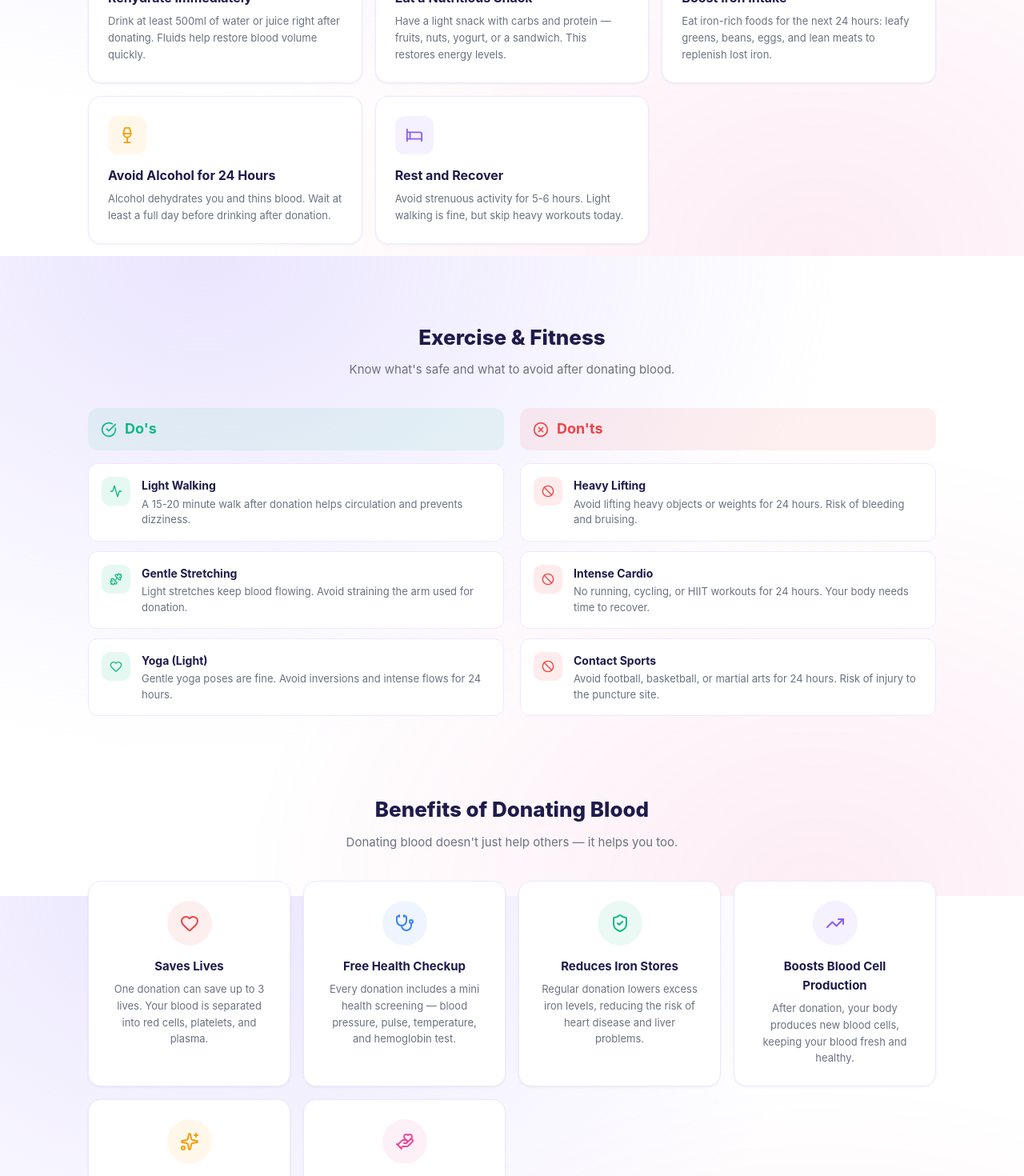
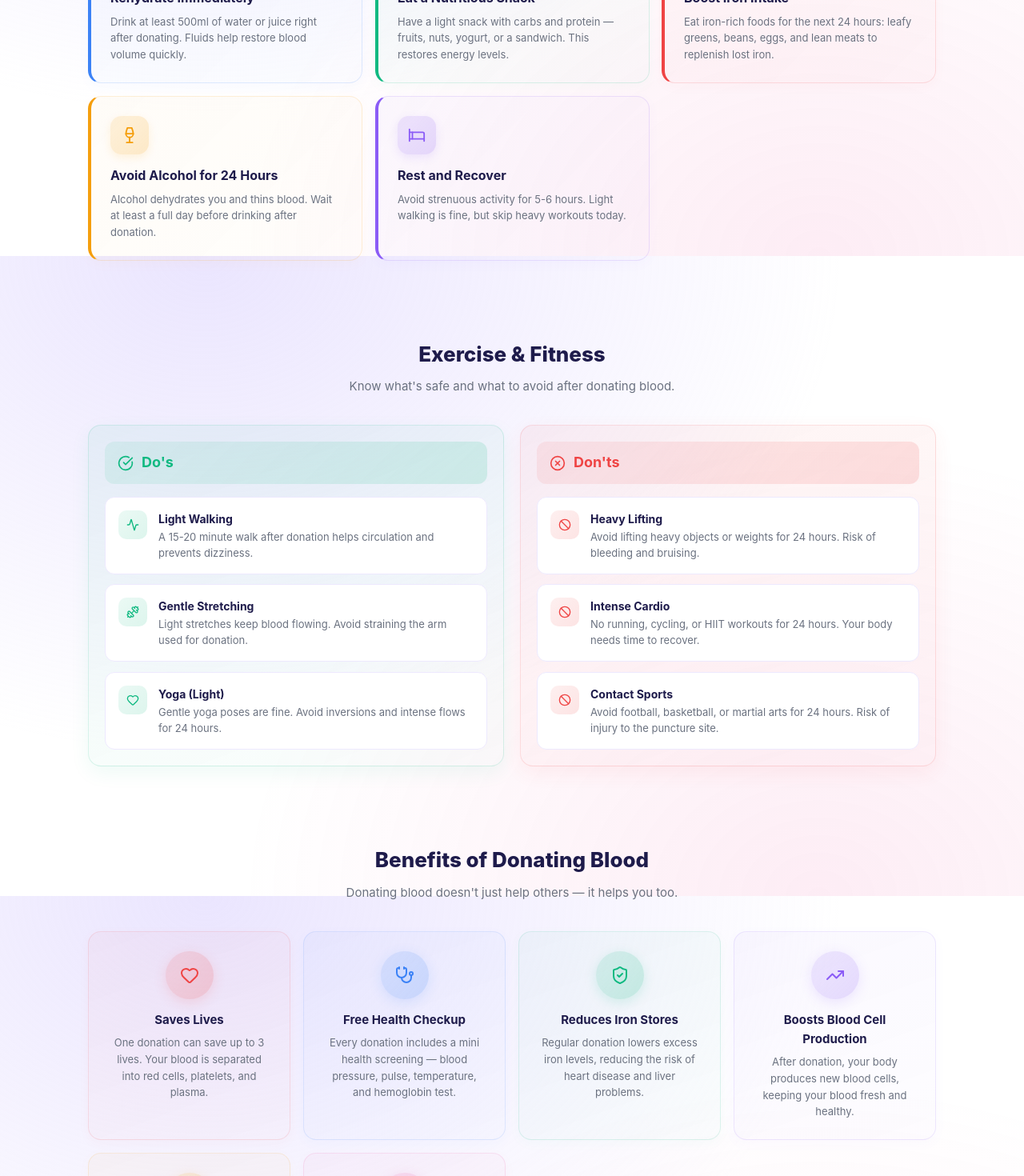
Before and after one commit to eshtiak23/Blood-Drop, a React (Vite) app in the folder client/: page /health-hub in a window 1280 px wide. Shown: the part 1280-2750 px from the top of the page at 80% size. Built offline with nearby package versions, Linux system fonts and the light colour scheme; no server answers.

Commit message:
Add Health Hub link to Navbar and update icon mapping

```diff
--- a/client/src/components/layout/Navbar.jsx
+++ b/client/src/components/layout/Navbar.jsx
@@ -22,7 +22,7 @@ import { Link, useNavigate, useLocation } from "react-router-dom";
 import { useAuth } from "../../context/AuthContext";
 import { useTheme } from "../../context/ThemeContext";
 import { useChat } from "../../context/ChatContext";
-import { X, Bell, Moon, Sun, ChevronDown, LayoutDashboard, Settings, LogOut, Bookmark, LogIn, UserPlus, MessageCircle, Home, Users, AlertCircle, Droplets } from "lucide-react";
+import { X, Bell, Moon, Sun, ChevronDown, LayoutDashboard, Settings, LogOut, Bookmark, LogIn, UserPlus, MessageCircle, Home, Users, AlertCircle, Droplets, Stethoscope } from "lucide-react";
 import api from "../../services/api";
 import * as friendService from "../../services/friendService";
 import toast from "react-hot-toast";
@@ -120,6 +120,7 @@ export default function Navbar() {
     ["/requests", "Requests"],
     ["/connect", "Connect"],
     ["/leaderboard", "Leaderboard"],
+    ["/health-hub", "Health Hub"],
   ];
 
   return (
@@ -269,7 +270,7 @@ export default function Navbar() {
             {/* Navigation links */}
             {navLinks.map(([path, label]) => {
               const active = isActive(path);
-              const iconMap = { "/": Home, "/donors": Users, "/requests": AlertCircle, "/connect": UserPlus };
+              const iconMap = { "/": Home, "/donors": Users, "/requests": AlertCircle, "/connect": UserPlus, "/leaderboard": Users, "/health-hub": Stethoscope };
               const Icon = iconMap[path] || Droplets;
               return (
                 <Link
--- a/client/src/pages/health/HealthHubPage.jsx
+++ b/client/src/pages/health/HealthHubPage.jsx
@@ -194,20 +194,25 @@ function TipCard({ icon: Icon, title, desc, color, delay = 0 }) {
       onMouseLeave={() => setHovered(false)}
       style={{
         padding: 24,
-        borderRadius: "var(--radius-lg)",
-        background: "var(--bg-card)",
-        border: "1px solid var(--border-light)",
-        boxShadow: hovered ? "0 12px 30px rgba(0,0,0,0.08)" : "var(--shadow)",
-        transform: hovered ? "translateY(-4px)" : "translateY(0)",
-        transition: "all 0.3s ease",
-        animationDelay: `${delay}s`,
+        borderRadius: 16,
+        background: `linear-gradient(135deg, ${color}08 0%, ${color}04 100%)`,
+        border: `1px solid ${color}25`,
+        borderLeft: `4px solid ${color}`,
+        boxShadow: hovered ? `0 16px 40px ${color}20, 0 4px 12px ${color}10` : `0 4px 16px ${color}08`,
+        transform: hovered ? "translateY(-6px) rotate(-1deg)" : "translateY(0) rotate(0deg)",
+        transition: "all 0.4s cubic-bezier(0.175, 0.885, 0.32, 1.275)",
+        animation: `tipSlideUp 0.5s cubic-bezier(0.16,1,0.3,1) ${delay}s both`,
       }}
     >
       <div style={{
-        width: 48, height: 48, borderRadius: 12,
-        background: `${color}15`, color,
+        width: 48, height: 48, borderRadius: 14,
+        background: `linear-gradient(135deg, ${color}20, ${color}35)`,
+        color,
         display: "flex", alignItems: "center", justifyContent: "center",
         marginBottom: 14,
+        transform: hovered ? "scale(1.15) rotate(10deg)" : "scale(1) rotate(0deg)",
+        transition: "transform 0.4s cubic-bezier(0.175, 0.885, 0.32, 1.275)",
+        boxShadow: `0 4px 12px ${color}20`,
       }}>
         <Icon size={22} />
       </div>
@@ -219,12 +224,20 @@ function TipCard({ icon: Icon, title, desc, color, delay = 0 }) {
 
 function ExerciseCard({ items, type }) {
   const isDo = type === "do";
+  const mainColor = isDo ? "#10B981" : "#EF4444";
   return (
-    <div style={{ flex: 1, minWidth: 280 }}>
+    <div style={{
+      flex: 1, minWidth: 280,
+      borderRadius: 16,
+      background: `linear-gradient(160deg, ${mainColor}10, ${mainColor}05)`,
+      border: `1px solid ${mainColor}25`,
+      padding: 20,
+      boxShadow: `0 8px 24px ${mainColor}12`,
+    }}>
       <div style={{
         display: "flex", alignItems: "center", gap: 10, marginBottom: 16,
-        padding: "12px 16px", borderRadius: "var(--radius)",
-        background: isDo ? "rgba(16,185,129,0.08)" : "rgba(239,68,68,0.08)",
+        padding: "12px 16px", borderRadius: 12,
+        background: `linear-gradient(135deg, ${mainColor}15, ${mainColor}25)`,
       }}>
         {isDo ? <CheckCircle size={20} color="#10B981" /> : <XCircle size={20} color="#EF4444" />}
         <h3 style={{ fontSize: 18, fontWeight: 700, color: isDo ? "#10B981" : "#EF4444" }}>
@@ -233,25 +246,46 @@ function ExerciseCard({ items, type }) {
       </div>
       <div style={{ display: "flex", flexDirection: "column", gap: 12 }}>
         {items.map((item, i) => (
-          <div key={i} style={{
+          <ExerciseItem key={i} item={item} isDo={isDo} index={i} />
+        ))}
+      </div>
+    </div>
+  );
+}
+
+function ExerciseItem({ item, isDo, index }) {
+  const [hovered, setHovered] = useState(false);
+  const mainColor = isDo ? "#10B981" : "#EF4444";
+  return (
+    <div
+      onMouseEnter={() => setHovered(true)}
+      onMouseLeave={() => setHovered(false)}
+      style={{
         display: "flex", gap: 14, alignItems: "start",
-            padding: 16, borderRadius: "var(--radius)",
-            background: "var(--bg-card)", border: "1px solid var(--border-light)",
-          }}>
+        padding: 16, borderRadius: 12,
+        background: "var(--bg-card)",
+        border: `1px solid ${hovered ? mainColor + "40" : "var(--border-light)"}`,
+        transform: hovered
+          ? (isDo ? "translateX(4px)" : "translateX(-4px) rotate(-0.5deg)")
+          : "translateX(0) rotate(0)",
+        transition: "all 0.3s cubic-bezier(0.175, 0.885, 0.32, 1.275)",
+        boxShadow: hovered ? `0 6px 20px ${mainColor}15` : "none",
+        animation: `tipSlideUp 0.4s cubic-bezier(0.16,1,0.3,1) ${index * 0.1}s both`,
+      }}
+    >
       <div style={{
         width: 36, height: 36, borderRadius: 10,
-              background: isDo ? "rgba(16,185,129,0.1)" : "rgba(239,68,68,0.1)",
-              color: isDo ? "#10B981" : "#EF4444",
+        background: `linear-gradient(135deg, ${mainColor}15, ${mainColor}25)`,
+        color: mainColor,
         display: "flex", alignItems: "center", justifyContent: "center", flexShrink: 0,
+        transform: hovered ? "scale(1.2) rotate(15deg)" : "scale(1)",
+        transition: "transform 0.3s cubic-bezier(0.175, 0.885, 0.32, 1.275)",
       }}>
         <item.icon size={16} />
       </div>
       <div>
         <div style={{ fontSize: 14, fontWeight: 700, color: "var(--text)" }}>{item.title}</div>
         <div style={{ fontSize: 13, color: "var(--text-secondary)", marginTop: 2, lineHeight: 1.5 }}>{item.desc}</div>
-            </div>
-          </div>
-        ))}
       </div>
     </div>
   );
@@ -264,18 +298,24 @@ function BenefitCard({ icon: Icon, title, desc, color, delay = 0 }) {
       onMouseEnter={() => setHovered(true)}
       onMouseLeave={() => setHovered(false)}
       style={{
-        padding: 24, borderRadius: "var(--radius-lg)", textAlign: "center",
-        background: "var(--bg-card)", border: "1px solid var(--border-light)",
-        boxShadow: hovered ? "0 12px 30px rgba(0,0,0,0.08)" : "var(--shadow)",
-        transform: hovered ? "translateY(-4px)" : "translateY(0)",
-        transition: "all 0.3s ease",
+        padding: 24, borderRadius: 16, textAlign: "center",
+        background: `linear-gradient(160deg, ${color}0A, ${color}04)`,
+        border: `1px solid ${color}20`,
+        boxShadow: hovered ? `0 20px 40px ${color}20, 0 0 0 1px ${color}15` : `0 4px 16px ${color}08`,
+        transform: hovered ? "translateY(-8px) scale(1.02)" : "translateY(0) scale(1)",
+        transition: "all 0.4s cubic-bezier(0.175, 0.885, 0.32, 1.275)",
+        animation: `tipSlideUp 0.5s cubic-bezier(0.16,1,0.3,1) ${delay}s both`,
       }}
     >
       <div style={{
-        width: 56, height: 56, borderRadius: "50%",
-        background: `${color}15`, color,
+        width: 60, height: 60, borderRadius: "50%",
+        background: `linear-gradient(135deg, ${color}20, ${color}35)`,
+        color,
         display: "flex", alignItems: "center", justifyContent: "center",
         margin: "0 auto 14px",
+        transform: hovered ? "scale(1.2) rotate(10deg)" : "scale(1)",
+        transition: "transform 0.4s cubic-bezier(0.175, 0.885, 0.32, 1.275)",
+        boxShadow: `0 4px 16px ${color}25`,
       }}>
         <Icon size={24} />
       </div>
@@ -286,16 +326,29 @@ function BenefitCard({ icon: Icon, title, desc, color, delay = 0 }) {
 }
 
 function SideEffectCard({ icon: Icon, title, severity, desc, color }) {
+  const [hovered, setHovered] = useState(false);
   return (
+    <div
+      onMouseEnter={() => setHovered(true)}
+      onMouseLeave={() => setHovered(false)}
+      style={{
+        display: "flex", gap: 14, alignItems: "start",
+        padding: 18, borderRadius: 14,
+        background: `linear-gradient(135deg, ${color}08, ${color}03)`,
+        border: `1px solid ${color}20`,
+        borderLeft: `3px solid ${color}`,
+        transform: hovered ? "translateX(4px)" : "translateX(0)",
+        boxShadow: hovered ? `0 8px 24px ${color}12` : `0 2px 8px ${color}06`,
+        transition: "all 0.3s cubic-bezier(0.175, 0.885, 0.32, 1.275)",
+      }}
+    >
       <div style={{
-      display: "flex", gap: 14, alignItems: "start",
-      padding: 18, borderRadius: "var(--radius)",
-      background: "var(--bg-card)", border: "1px solid var(--border-light)",
-    }}>
-      <div style={{
-        width: 40, height: 40, borderRadius: 10,
-        background: `${color}15`, color,
+        width: 40, height: 40, borderRadius: 12,
+        background: `linear-gradient(135deg, ${color}15, ${color}30)`,
+        color,
         display: "flex", alignItems: "center", justifyContent: "center", flexShrink: 0,
+        transform: hovered ? "scale(1.15) rotate(-10deg)" : "scale(1)",
+        transition: "transform 0.3s cubic-bezier(0.175, 0.885, 0.32, 1.275)",
       }}>
         <Icon size={18} />
       </div>
@@ -304,8 +357,9 @@ function SideEffectCard({ icon: Icon, title, severity, desc, color }) {
           <span style={{ fontSize: 14, fontWeight: 700, color: "var(--text)" }}>{title}</span>
           <span style={{
             fontSize: 10, fontWeight: 600, padding: "2px 8px", borderRadius: 6,
-            background: severity === "Common" ? "rgba(245,158,11,0.1)" : "rgba(16,185,129,0.1)",
+            background: severity === "Common" ? "rgba(245,158,11,0.12)" : "rgba(16,185,129,0.12)",
             color: severity === "Common" ? "#D97706" : "#10B981",
+            animation: severity === "Common" ? "pulse 2s ease-in-out infinite" : "none",
           }}>{severity}</span>
         </div>
         <p style={{ fontSize: 13, color: "var(--text-secondary)", lineHeight: 1.5 }}>{desc}</p>
@@ -315,17 +369,26 @@ function SideEffectCard({ icon: Icon, title, severity, desc, color }) {
 }
 
 function EligibilityItem({ rule, met, icon: Icon }) {
+  const [hovered, setHovered] = useState(false);
   return (
-    <div style={{
+    <div
+      onMouseEnter={() => setHovered(true)}
+      onMouseLeave={() => setHovered(false)}
+      style={{
         display: "flex", alignItems: "center", gap: 12,
-      padding: "14px 16px", borderRadius: "var(--radius-sm)",
-      background: "var(--bg-card)", border: "1px solid var(--border-light)",
-    }}>
+        padding: "14px 16px", borderRadius: 12,
+        background: hovered ? `${met ? "rgba(16,185,129,0.06)" : "rgba(239,68,68,0.06)"}` : "var(--bg-card)",
+        border: `1px solid ${hovered ? (met ? "rgba(16,185,129,0.25)" : "rgba(239,68,68,0.25)") : "var(--border-light)"}`,
+        transition: "all 0.3s ease",
+      }}
+    >
       <div style={{
         width: 32, height: 32, borderRadius: "50%",
-        background: met ? "rgba(16,185,129,0.1)" : "rgba(239,68,68,0.1)",
+        background: met ? "rgba(16,185,129,0.12)" : "rgba(239,68,68,0.12)",
         color: met ? "#10B981" : "#EF4444",
         display: "flex", alignItems: "center", justifyContent: "center", flexShrink: 0,
+        transform: hovered ? (met ? "scale(1.2) rotate(10deg)" : "scale(1.15) rotate(-10deg)") : "scale(1)",
+        transition: "transform 0.3s cubic-bezier(0.175, 0.885, 0.32, 1.275)",
       }}>
         {met ? <CheckCircle size={16} /> : <XCircle size={16} />}
       </div>
@@ -339,9 +402,11 @@ function MythFactCard({ myth, fact, index }) {
   const [open, setOpen] = useState(false);
   return (
     <div style={{
-      borderRadius: "var(--radius)", overflow: "hidden",
-      background: "var(--bg-card)", border: "1px solid var(--border-light)",
-      transition: "all 0.3s ease",
+      borderRadius: 14, overflow: "hidden",
+      background: open ? "linear-gradient(135deg, #10B98108, #10B98103)" : "var(--bg-card)",
+      border: `1px solid ${open ? "#10B98130" : "var(--border-light)"}`,
+      transition: "all 0.4s cubic-bezier(0.175, 0.885, 0.32, 1.275)",
+      boxShadow: open ? "0 8px 24px #10B98115" : "0 2px 8px rgba(0,0,0,0.04)",
     }}>
       <button
         onClick={() => setOpen(!open)}
@@ -353,10 +418,12 @@ function MythFactCard({ myth, fact, index }) {
       >
         <div style={{ display: "flex", alignItems: "center", gap: 12, flex: 1 }}>
           <div style={{
-            width: 28, height: 28, borderRadius: 8,
-            background: "rgba(239,68,68,0.1)", color: "#EF4444",
+            width: 32, height: 32, borderRadius: 10,
+            background: "linear-gradient(135deg, #EF444420, #EF444430)",
+            color: "#EF4444",
             display: "flex", alignItems: "center", justifyContent: "center",
-            fontSize: 12, fontWeight: 800, flexShrink: 0,
+            fontSize: 13, fontWeight: 800, flexShrink: 0,
+            boxShadow: "0 2px 8px #EF444415",
           }}>
             {index + 1}
           </div>
@@ -366,22 +433,24 @@ function MythFactCard({ myth, fact, index }) {
           </div>
         </div>
         <div style={{
-          width: 28, height: 28, borderRadius: "50%",
-          background: "var(--bg-secondary)",
+          width: 30, height: 30, borderRadius: "50%",
+          background: open ? "linear-gradient(135deg, #10B981, #059669)" : "var(--bg-secondary)",
+          color: open ? "#fff" : "var(--text-muted)",
           display: "flex", alignItems: "center", justifyContent: "center",
-          transition: "transform 0.3s ease",
-          transform: open ? "rotate(180deg)" : "rotate(0)",
+          transition: "all 0.4s cubic-bezier(0.175, 0.885, 0.32, 1.275)",
+          transform: open ? "rotate(180deg) scale(1.1)" : "rotate(0) scale(1)",
+          boxShadow: open ? "0 4px 12px #10B98130" : "none",
         }}>
-          <ChevronDown size={14} color="var(--text-muted)" />
+          <ChevronDown size={14} />
         </div>
       </button>
       {open && (
         <div style={{
-          padding: "0 20px 16px 60px",
-          animation: "fadeIn 0.3s ease",
+          padding: "0 20px 16px 64px",
+          animation: "factSlideDown 0.4s cubic-bezier(0.16,1,0.3,1)",
         }}>
           <div style={{ display: "flex", alignItems: "center", gap: 6, marginBottom: 6 }}>
-            <CheckCircle size={14} color="#10B981" />
+            <CheckCircle size={14} color="#10B981" style={{ animation: "factCheckBounce 0.5s ease 0.2s both" }} />
             <span style={{ fontSize: 11, fontWeight: 600, color: "#10B981", textTransform: "uppercase", letterSpacing: 0.5 }}>Fact</span>
           </div>
           <p style={{ fontSize: 14, color: "var(--text-secondary)", lineHeight: 1.6 }}>{fact}</p>
@@ -392,16 +461,30 @@ function MythFactCard({ myth, fact, index }) {
 }
 
 function EmergencyCard({ icon: Icon, title, action, color }) {
+  const [hovered, setHovered] = useState(false);
   return (
+    <div
+      onMouseEnter={() => setHovered(true)}
+      onMouseLeave={() => setHovered(false)}
+      style={{
+        padding: 22, borderRadius: 16,
+        background: `linear-gradient(145deg, ${color}0C, ${color}05)`,
+        border: `1px solid ${color}30`,
+        borderLeft: `4px solid ${color}`,
+        boxShadow: hovered ? `0 12px 30px ${color}20, 0 0 0 1px ${color}15` : `0 4px 12px ${color}08`,
+        transform: hovered ? "translateY(-4px) scale(1.01)" : "translateY(0) scale(1)",
+        transition: "all 0.4s cubic-bezier(0.175, 0.885, 0.32, 1.275)",
+      }}
+    >
+      <div style={{ display: "flex", alignItems: "center", gap: 10, marginBottom: 12 }}>
         <div style={{
-      padding: 20, borderRadius: "var(--radius)",
-      background: `${color}08`, border: `1px solid ${color}25`,
-    }}>
-      <div style={{ display: "flex", alignItems: "center", gap: 10, marginBottom: 10 }}>
-        <div style={{
-          width: 36, height: 36, borderRadius: 10,
-          background: `${color}15`, color,
+          width: 40, height: 40, borderRadius: 12,
+          background: `linear-gradient(135deg, ${color}20, ${color}35)`,
+          color,
           display: "flex", alignItems: "center", justifyContent: "center",
+          transform: hovered ? "scale(1.15) rotate(-8deg)" : "scale(1)",
+          transition: "transform 0.3s cubic-bezier(0.175, 0.885, 0.32, 1.275)",
+          boxShadow: `0 4px 12px ${color}25`,
         }}>
           <Icon size={18} />
         </div>
@@ -414,11 +497,19 @@ function EmergencyCard({ icon: Icon, title, action, color }) {
 
 function FaqItem({ q, a }) {
   const [open, setOpen] = useState(false);
+  const [hovered, setHovered] = useState(false);
   return (
-    <div style={{
-      borderRadius: "var(--radius)", overflow: "hidden",
-      background: "var(--bg-card)", border: "1px solid var(--border-light)",
-    }}>
+    <div
+      onMouseEnter={() => setHovered(true)}
+      onMouseLeave={() => setHovered(false)}
+      style={{
+        borderRadius: 14, overflow: "hidden",
+        background: open ? "linear-gradient(135deg, #EF444408, #EF444403)" : "var(--bg-card)",
+        border: `1px solid ${open ? "#EF444425" : hovered ? "#EF444420" : "var(--border-light)"}`,
+        transition: "all 0.3s ease",
+        boxShadow: hovered ? "0 4px 16px rgba(239,68,68,0.06)" : "none",
+      }}
+    >
       <button
         onClick={() => setOpen(!open)}
         style={{
@@ -429,17 +520,20 @@ function FaqItem({ q, a }) {
       >
         <span style={{ fontSize: 15, fontWeight: 600, color: "var(--text)", flex: 1, paddingRight: 12 }}>{q}</span>
         <div style={{
-          width: 28, height: 28, borderRadius: "50%",
-          background: open ? "var(--red)" : "var(--bg-secondary)",
+          width: 30, height: 30, borderRadius: "50%",
+          background: open ? "linear-gradient(135deg, #EF4444, #DC2626)" : "var(--bg-secondary)",
           color: open ? "#fff" : "var(--text-muted)",
           display: "flex", alignItems: "center", justifyContent: "center",
-          transition: "all 0.3s ease", flexShrink: 0,
+          transition: "all 0.4s cubic-bezier(0.175, 0.885, 0.32, 1.275)",
+          transform: open ? "rotate(180deg) scale(1.1)" : "rotate(0) scale(1)",
+          flexShrink: 0,
+          boxShadow: open ? "0 4px 12px #EF444430" : (!open ? "0 0 0 2px #EF444430" : "none"),
         }}>
           {open ? <ChevronUp size={14} /> : <ChevronDown size={14} />}
         </div>
       </button>
       {open && (
-        <div style={{ padding: "0 20px 16px", animation: "fadeIn 0.3s ease" }}>
+        <div style={{ padding: "0 20px 16px", animation: "factSlideDown 0.4s cubic-bezier(0.16,1,0.3,1)" }}>
           <p style={{ fontSize: 14, color: "var(--text-secondary)", lineHeight: 1.7 }}>{a}</p>
         </div>
       )}
@@ -620,6 +714,29 @@ export default function HealthHubPage() {
           from { opacity: 0; transform: translateY(8px); }
           to { opacity: 1; transform: translateY(0); }
         }
+        @keyframes tipSlideUp {
+          from { opacity: 0; transform: translateY(24px) scale(0.96); }
+          to { opacity: 1; transform: translateY(0) scale(1); }
+        }
+        @keyframes factSlideDown {
+          from { opacity: 0; transform: translateY(-10px); max-height: 0; }
+          to { opacity: 1; transform: translateY(0); max-height: 200px; }
+        }
+        @keyframes factCheckBounce {
+          0% { transform: scale(0); }
+          50% { transform: scale(1.3); }
+          70% { transform: scale(0.9); }
+          100% { transform: scale(1); }
+        }
+        @keyframes pulse {
+          0%, 100% { opacity: 1; }
+          50% { opacity: 0.6; }
+        }
+        @keyframes wiggle {
+          0%, 100% { transform: rotate(0deg); }
+          25% { transform: rotate(-2deg); }
+          75% { transform: rotate(2deg); }
+        }
         @media (max-width: 480px) {
           .health-hero h1 { font-size: 28px; }
         }
```
Lines whose indentation alone changed are shown as unchanged.
